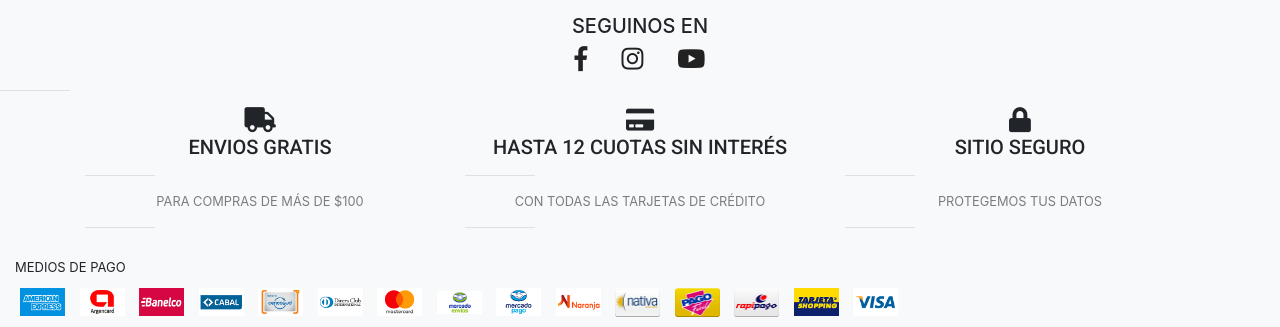
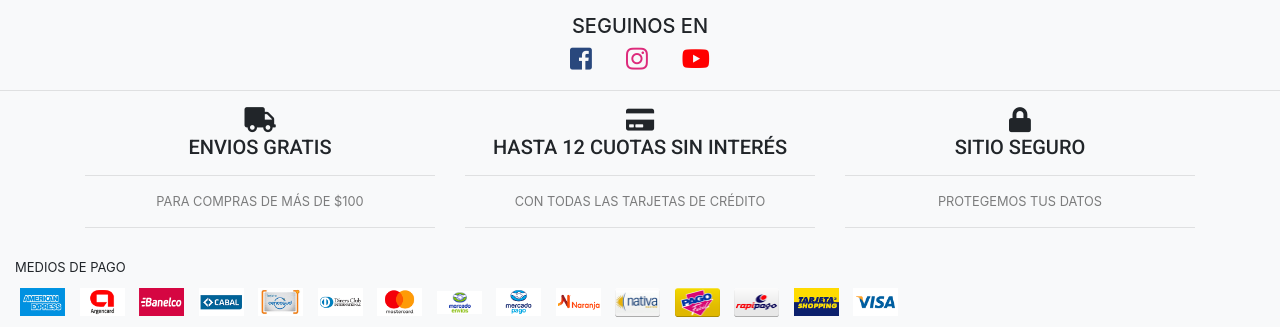
Before and after one commit to leatamola/EstamperiaSanchez, a PHP site: page /index.php in a window 1280 px wide; the page is wider, and only the part inside the window is pictured. Shown: the part 1154-1481 px from the top of that part. Run offline with PHP 8.4, Linux system fonts and the light colour scheme.

Commit message:
correcion footer

```diff
--- a/css/footer.css
+++ b/css/footer.css
@@ -59,3 +59,33 @@ footer i{
 .seguinos{
   padding-top: 2px;
 }
+
+
+#facebookIcon{
+  color: #29487D;
+  transition: 150ms;
+}
+#facebookIcon:hover{
+  color: black;
+}
+
+
+#instagramIcon{
+  color: #DD2A7B;
+  transition: 150ms;
+}
+#instagramIcon:hover{
+  color: black;
+}
+
+#youtubeIcon{
+  color: red;
+  transition: 150ms;
+}
+#youtubeIcon:hover{
+  color: black;
+}
+
+.hrFooter{
+  width: 100%;
+}
--- a/footer.php
+++ b/footer.php
@@ -1,5 +1,5 @@
 <footer>
-  <hr>
+  <hr class="hrFooter">
   <div class="container-fluid">
     <div class="seguinos" >
       <div class="col-12">
@@ -9,13 +9,13 @@
       <div class="col-12">
         <div class="social d-flex justify-content-center">
           <a href="https://www.facebook.com/sanchez.stamp" class="mx-2">
-              <i class="fab fa-facebook-f"></i>
+                <i class="fab fa-facebook-square" id="facebookIcon"></i>
               </a>
               <a href="https://www.instagram.com/sanchez.estampados" class="mx-2">
-              <i class="fab fa-instagram"></i>
+                <i class="fab fa-instagram" id="instagramIcon"></i>
               </a>
               <a href="http://www.youtube.com/..." class="mx-2">
-              <i class="fab fa-youtube"></i>
+                <i class="fab fa-youtube" id="youtubeIcon"></i>
               </a>
 
         </div>
@@ -23,32 +23,32 @@
     </div>
   </div>
 
-<hr>
+<hr class="hrFooter">
 
   <div class="container" id="footer1">
     <div class="row">
       <div class="col-md-4 mb-3 mb-md-0">
         <i class="fas fa-truck"></i>
         <h4>ENVIOS GRATIS</h4>
-          <hr>
+          <hr class="hrFooter">
         <div class="small text-black-50">PARA COMPRAS DE MÁS DE $100</div>
-        <hr>
+        <hr class="hrFooter">
       </div>
 
       <div class="col-md-4 mb-3 mb-md-0">
         <i class="fas fa-credit-card"></i>
         <h4>HASTA 12 CUOTAS SIN INTERÉS</h4>
-          <hr>
+          <hr class="hrFooter">
         <div class="small text-black-50">CON TODAS LAS TARJETAS DE CRÉDITO</div>
-        <hr>
+        <hr class="hrFooter">
       </div>
 
       <div class="col-md-4 mb-3 mb-md-0">
         <i class="fas fa-lock"></i>
         <h4>SITIO SEGURO</h4>
-          <hr>
+          <hr class="hrFooter">
         <div class="small text-black-50">PROTEGEMOS TUS DATOS</div>
-        <hr>
+        <hr class="hrFooter">
       </div>
 
     </div>
--- a/index.php
+++ b/index.php
@@ -97,6 +97,8 @@
 
 
 
-
+	<script src="https://code.jquery.com/jquery-3.3.1.slim.min.js" integrity="sha384-q8i/X+965DzO0rT7abK41JStQIAqVgRVzpbzo5smXKp4YfRvH+8abtTE1Pi6jizo" crossorigin="anonymous"></script>
+	<script src="https://cdnjs.cloudflare.com/ajax/libs/popper.js/1.14.3/umd/popper.min.js" integrity="sha384-ZMP7rVo3mIykV+2+9J3UJ46jBk0WLaUAdn689aCwoqbBJiSnjAK/l8WvCWPIPm49" crossorigin="anonymous"></script>
+	<script src="https://stackpath.bootstrapcdn.com/bootstrap/4.1.3/js/bootstrap.min.js" integrity="sha384-ChfqqxuZUCnJSK3+MXmPNIyE6ZbWh2IMqE241rYiqJxyMiZ6OW/JmZQ5stwEULTy" crossorigin="anonymous"></script>
 </body>
 </html>
```
Also changed, not shown: imagenes/carousel/remera1.png. Lines whose indentation alone changed are shown as unchanged.
